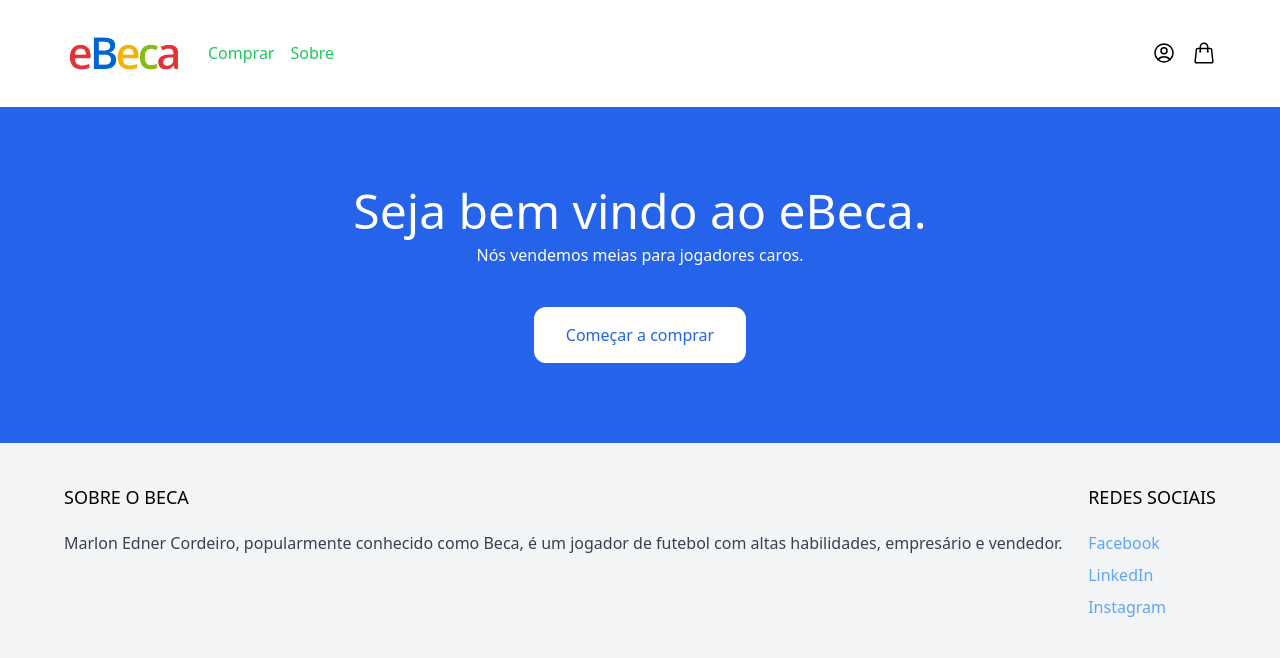
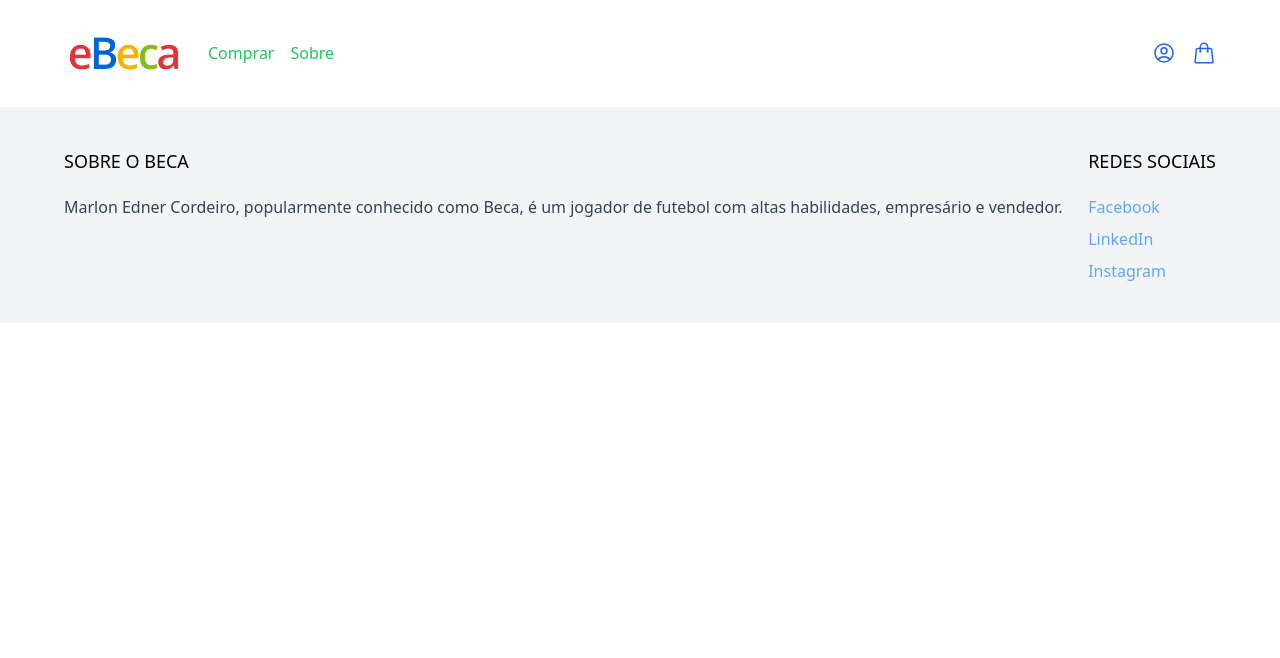
Before and after one commit to garzuze/eBeca_django, a Django app: page / in a window 1280 px wide. Shown: the top 658 px of the page. Run offline with Django 4.2, Linux system fonts and the light colour scheme; some libraries are stand-ins or nearby versions.

Commit message:
Atualizando template de base
Algumas mudanças: tirei o header principal, pois como essa será uma template de base, ele só será mostrado na página principal; mudei  a cor dos ícones de compra e usuário

```diff
--- a/eBeca/templates/core/base.html
+++ b/eBeca/templates/core/base.html
@@ -20,12 +20,12 @@
             </div>
 
             <div class="menu-right flex items-center space-x-4">
-                <a href="">
+                <a href="" class="text-blue-600">
                     <svg xmlns="http://www.w3.org/2000/svg" fill="none" viewBox="0 0 24 24" stroke-width="1.5" stroke="currentColor" class="w-6 h-6">
                         <path stroke-linecap="round" stroke-linejoin="round" d="M17.982 18.725A7.488 7.488 0 0012 15.75a7.488 7.488 0 00-5.982 2.975m11.963 0a9 9 0 10-11.963 0m11.963 0A8.966 8.966 0 0112 21a8.966 8.966 0 01-5.982-2.275M15 9.75a3 3 0 11-6 0 3 3 0 016 0z" />
                       </svg>
                 </a>
-                <a href="">
+                <a href="" class="text-blue-600">
                     <svg xmlns="http://www.w3.org/2000/svg" fill="none" viewBox="0 0 24 24" stroke-width="1.5" stroke="currentColor" class="w-6 h-6">
                         <path stroke-linecap="round" stroke-linejoin="round" d="M15.75 10.5V6a3.75 3.75 0 10-7.5 0v4.5m11.356-1.993l1.263 12c.07.665-.45 1.243-1.119 1.243H4.25a1.125 1.125 0 01-1.12-1.243l1.264-12A1.125 1.125 0 015.513 7.5h12.974c.576 0 1.059.435 1.119 1.007zM8.625 10.5a.375.375 0 11-.75 0 .375.375 0 01.75 0zm7.5 0a.375.375 0 11-.75 0 .375.375 0 01.75 0z" />
                       </svg>
@@ -36,21 +36,8 @@
     </nav>
 
     <main>
-        <header class="px-6 py-10 lg:py-20 bg-blue-600">
-            <div class="max-w-3xl mx-auto text-center">
-                <p class="mb-2 text-3xl lg:text-5xl text-white">
-                    Seja bem vindo ao eBeca.
-                </p>
-
-                <p class="mb-10 text-white ">
-                    Nós vendemos meias para jogadores caros.
-                </p>
-
-                <a class="inline-block px-8 py-4 rounded-xl bg-white text-blue-600 hover:bg-gray-200 font-medium" href="">
-                    Começar a comprar
-                </a>
-            </div>
-        </header>
+        {% block content %}
+        {% endblock %}
     </main>
 
     <footer class="bg-gray-100">
```
